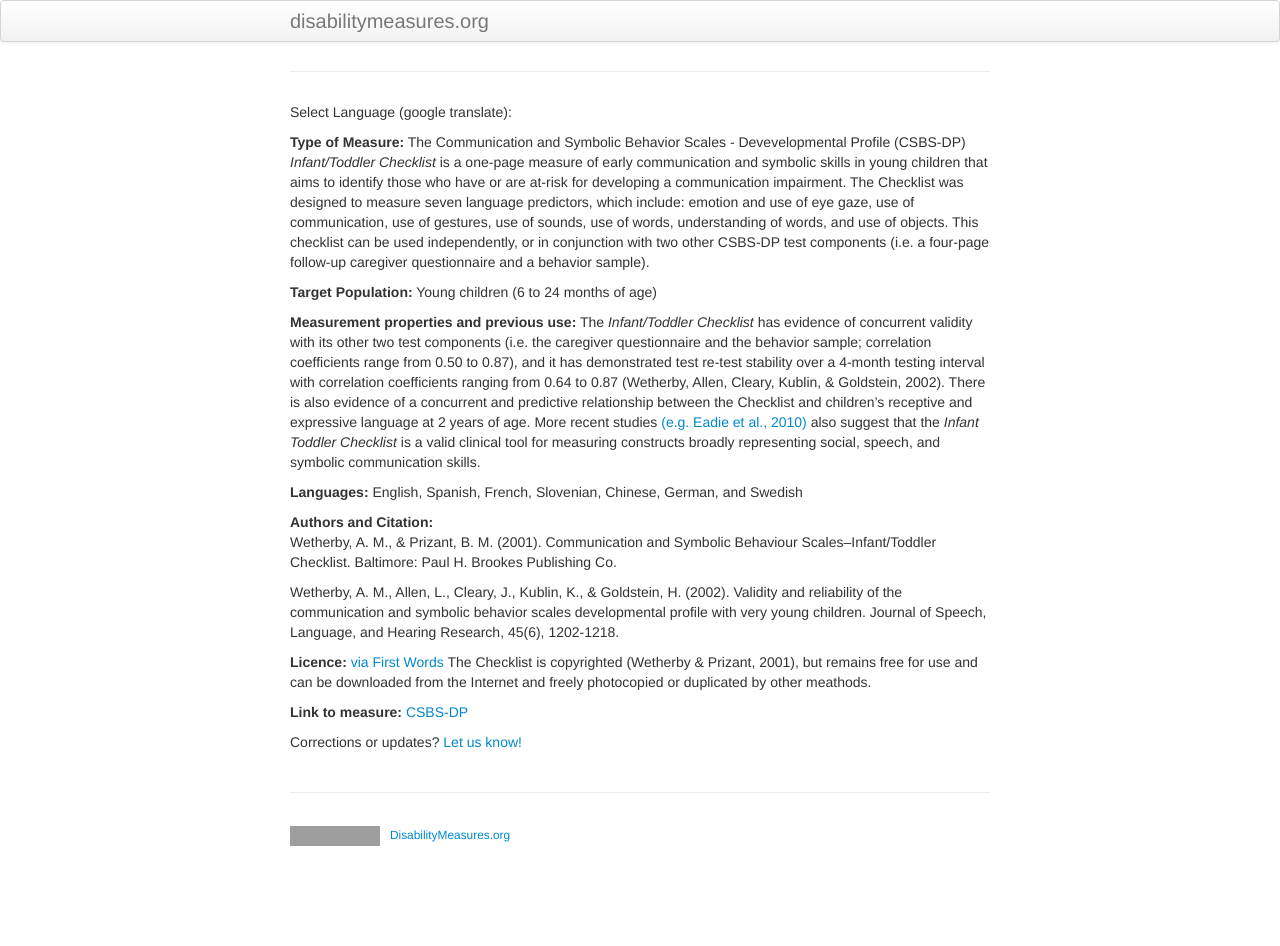
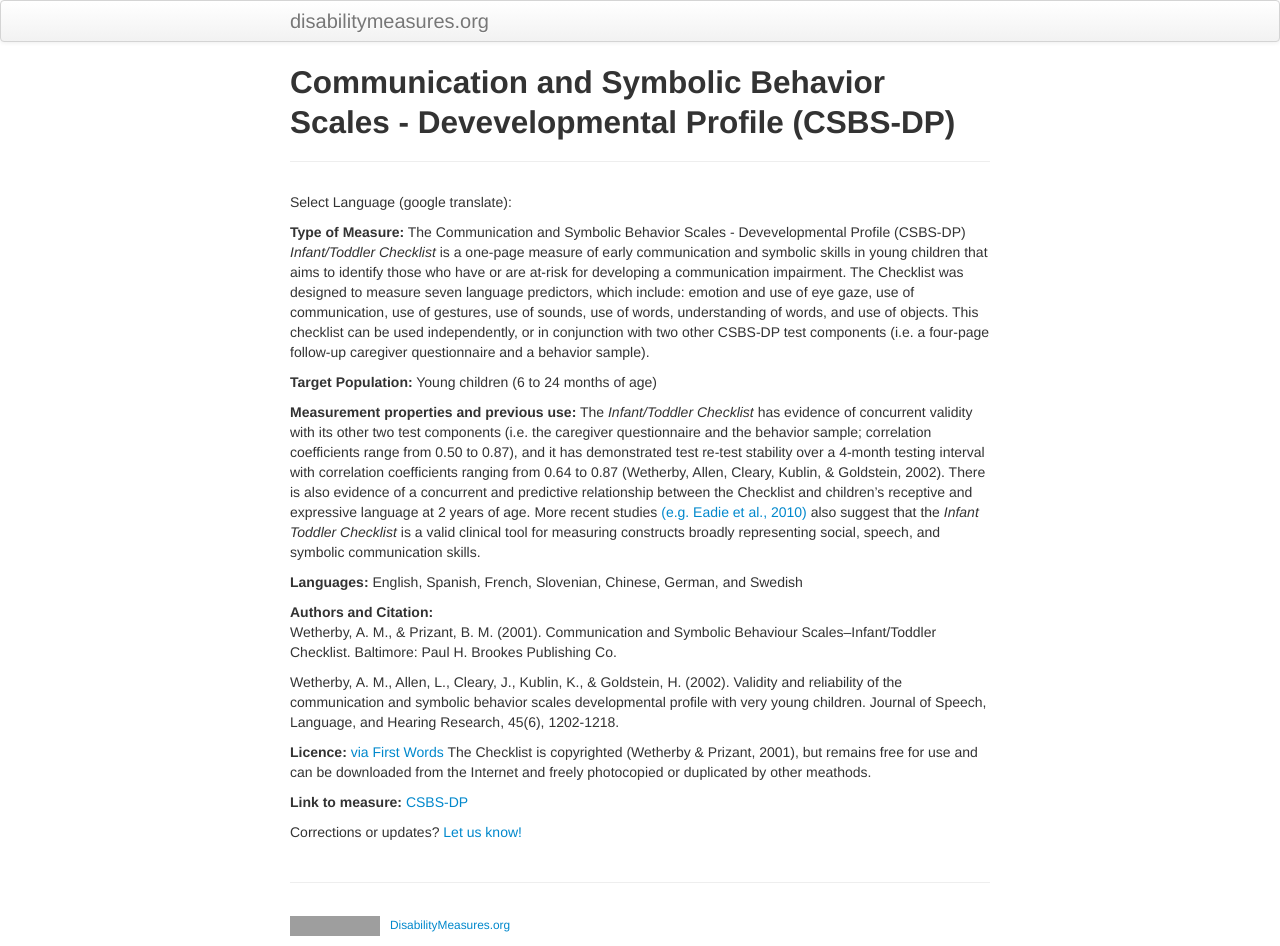
Before and after one commit to mjmaenner/disabilitymeasures, a Jekyll site: the page built from csbs-dp/index.md, in a window 1280 px wide. Built offline with Jekyll 4.4.1, drawn with Linux system fonts in a browser that asks for light colours; before the commit the page ends 900 px from its top, so only the background shows below that; grey boxes are pictures that could not be loaded.

Commit message:
added title

```diff
--- a/csbs-dp/index.md
+++ b/csbs-dp/index.md
@@ -1,6 +1,6 @@
 ---
 layout: page
-title:
+title: Communication and Symbolic Behavior Scales - Devevelopmental Profile (CSBS-DP)
 description:
 tags: measures
 ---
```
